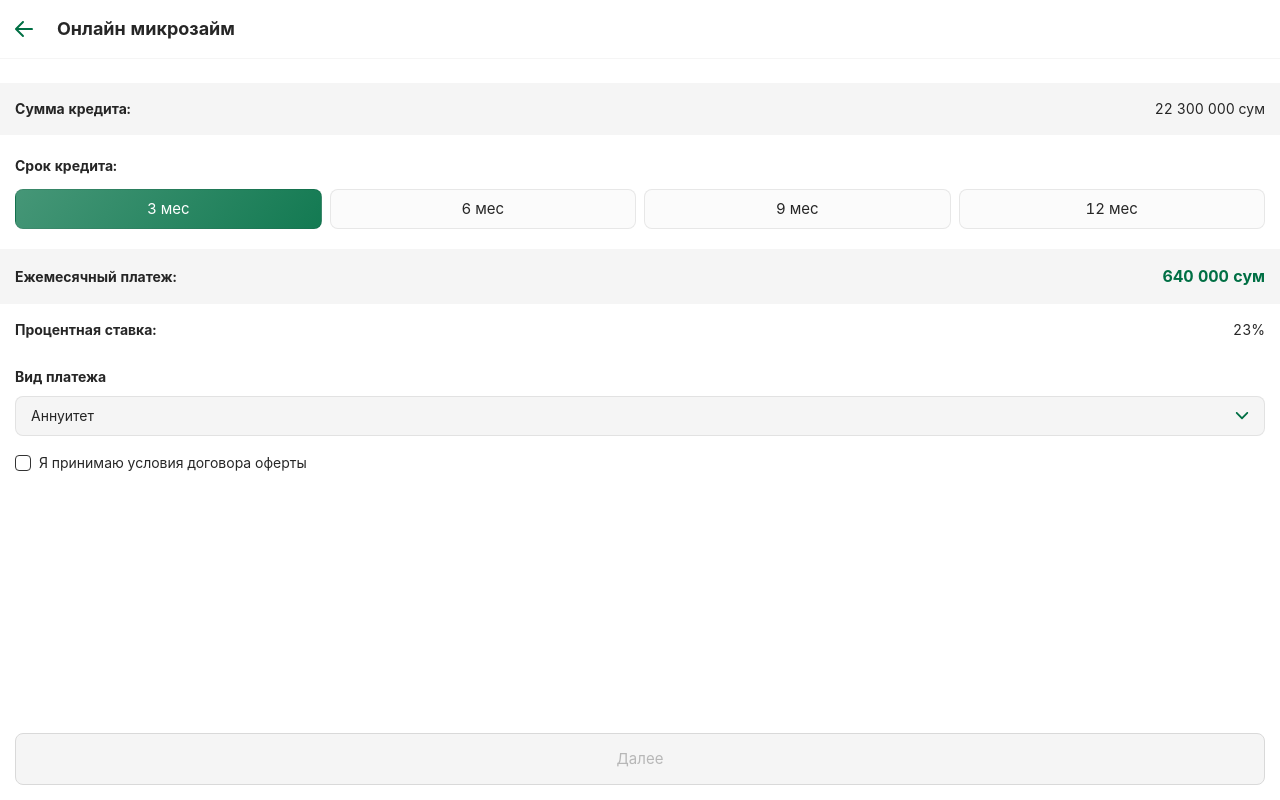
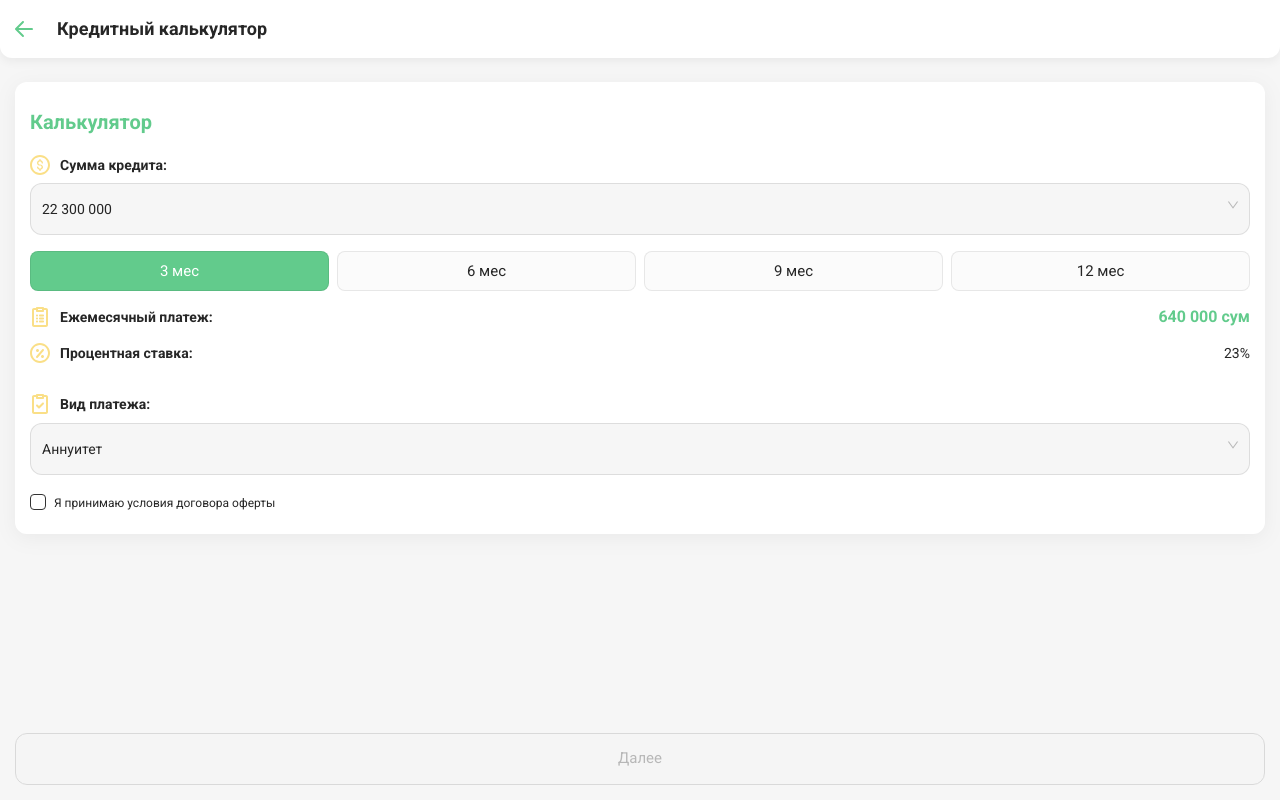
Before and after one commit to AlexShche/hamkor-creditCalculator, a React (Create React App) app: page / in a window 1280 px wide. Both pictures are taken after a click on the button "Далее". Built offline with nearby package versions, Linux system fonts and the light colour scheme.

Commit message:
Small redesign

```diff
--- a/src/containers/Calculator/Calculator.js
+++ b/src/containers/Calculator/Calculator.js
@@ -1,18 +1,16 @@
 import React, {useState} from "react"
-import {Form, Checkbox, Button, Radio, Modal} from "antd"
+import {Form, Checkbox, Button, Radio, Select} from "antd"
 
 // components
 import {Icon} from "../../components/Icon"
+import {Success} from "../Success/Success"
 import "./calculator.scss"
-import {Success} from "../Success/Success";
 
 export const Calculator = ({backFromCalculator}) => {
 
+    const {Option} = Select
+
     const [offer, setOffer] = useState(false)
-    const [annuity, setAnnuity] = useState(false)
-    const [isModalVisible, setIsModalVisible] = useState(false)
-    const [changeAnnuity, setChangeAnnuity] = useState(null)
-
     const [success, setSuccess] = useState(false)
 
     const onFinish = (values) => {
@@ -20,51 +18,33 @@ export const Calculator = ({backFromCalculator}) => {
         setSuccess(true)
     }
 
-    const handleOk = () => {
-        setIsModalVisible(false)
-        changeAnnuity === 1 ? setAnnuity(false) : setAnnuity(true)
-    }
-
-    const handleCancel = () => setIsModalVisible(false)
-
     return (
         <div className="calculator">
             {
                 success ? <Success/> :
                     <>
-                        <Modal
-                            className="modalAnnuity"
-                            title="Вид платежа"
-                            visible={isModalVisible}
-                            onOk={handleOk}
-                            onCancel={handleCancel}
-                            style={{bottom: 0}}
-                            footer={[
-                                <Button className="next-btn" key="change" onClick={handleOk}>
-                                    Изменить
-                                </Button>,
-                            ]}
-                        >
-                            <Radio.Group defaultValue={1} onChange={e => setChangeAnnuity(e.target.value)}>
-                                <Radio value={1}>Аннуитет</Radio>
-                                <Radio value={2}>Дифференцированный</Radio>
-                            </Radio.Group>
-                        </Modal>
                         <div className="head">
                             <Button
                                 icon={<Icon path="arrow"/>}
                                 onClick={() => backFromCalculator()}
                             />
-                            <h4>Онлайн микрозайм</h4>
+                            <h4>Кредитный калькулятор</h4>
                         </div>
-                        <Form onFinish={onFinish}>
-                            <div className="fields">
-                                <div>
-                                    <span className="name">Сумма кредита:</span>
-                                    <span className="result">22 300 000 сум</span>
-                                </div>
-                                <div>
-                                    <span className="name">Срок кредита:</span>
+                        <Form>
+                            <h3>Калькулятор</h3>
+                            <div className="params">
+                                <span className="param_name">
+                                    <Icon path="dollar"/>
+                                    Сумма кредита:
+                                </span>
+                                <Select defaultValue="22300000">
+                                    <Option value="22300000">22 300 000</Option>
+                                    <Option value="20300000">20 300 000</Option>
+                                    <Option value="15300000">15 300 000</Option>
+                                    <Option value="10300000">10 300 000</Option>
+                                    <Option value="2300000">2 300 000</Option>
+                                </Select>
+                                <div className="month">
                                     <Radio.Group defaultValue="3" buttonStyle="solid">
                                         <Radio.Button value="3">3 мес</Radio.Button>
                                         <Radio.Button value="6">6 мес</Radio.Button>
@@ -72,22 +52,27 @@ export const Calculator = ({backFromCalculator}) => {
                                         <Radio.Button value="12">12 мес</Radio.Button>
                                     </Radio.Group>
                                 </div>
-                                <div>
-                                    <span className="name">Ежемесячный платеж:</span>
-                                    <span className="result month-payment">640 000 сум</span>
-                                </div>
-                                <div>
-                                    <span className="name">Процентная ставка:</span>
-                                    <span className="result">23%</span>
-                                </div>
+                                <span className="param_name">
+                                    <Icon path="list"/>
+                                    Ежемесячный платеж:
+                                    <span className="month-payment">640 000 сум</span>
+                                </span>
+                                <span className="param_name">
+                                    <Icon path="percent"/>
+                                    Процентная ставка:
+                                    <span>23%</span>
+                                </span>
                             </div>
 
                             <div className="typePayment">
-                                <span>Вид платежа</span>
-                                <div onClick={() => setIsModalVisible(true)}>
-                                    {annuity ? "Дифференцированный" : "Аннуитет"}
-                                    <Icon path="downArrow"/>
-                                </div>
+                                <span className="param_name">
+                                    <Icon path="listSuccess"/>
+                                    Вид платежа:
+                                </span>
+                                <Select defaultValue="annuity">
+                                    <Option value="annuity">Аннуитет</Option>
+                                    <Option value="Differentiated">Диференцированный</Option>
+                                </Select>
                             </div>
 
                             <Form.Item
@@ -99,13 +84,10 @@ export const Calculator = ({backFromCalculator}) => {
                                     Я принимаю условия <span>договора оферты</span>
                                 </Checkbox>
                             </Form.Item>
-
-                            <Form.Item>
-                                <Button disabled={!offer} htmlType="submit" className="next-btn">
-                                    Далее
-                                </Button>
-                            </Form.Item>
                         </Form>
+                        <Button disabled={!offer} onClick={onFinish} htmlType="submit" className="next-btn">
+                            Далее
+                        </Button>
                     </>
             }
         </div>
--- a/src/containers/Calculator/calculator.scss
+++ b/src/containers/Calculator/calculator.scss
@@ -1,75 +1,69 @@
 @import "src/css/variables";
 
 .calculator {
+  padding-bottom: 110px;
 
   form {
+    background: #fff;
+    margin: 0 15px;
+    border-radius: $borderRadius;
+    padding: 25px 0 15px;
+    filter: drop-shadow(0px 4px 10px rgba(0, 0, 0, 0.05));
 
-    .ant-col, .ant-form-item-control-input {
-      position: static;
-    }
+    .ant-select{
+      width: 100%;
 
-    .typePayment {
-      margin: 10px 0 6px;
-      padding: 0 15px;
-
-      span {
-        display: block;
-        font-weight: $fontWeight;
-        margin-bottom: 8px;
-      }
-
-      div {
-        background: $grey;
-        border-radius: $borderRadius;
+      .ant-select-selector{
+        height: 52px;
         display: flex;
         align-items: center;
-        height: 40px;
-        padding: 0 15px;
-        border: 0.5px solid rgba(0, 0, 0, 0.08);
-
-        svg {
-          width: 14px;
-          height: 8px;
-          margin-left: auto;
-          fill: $mainColor;
-        }
+        border-radius: 12px;
+        margin-top: 8px;
+        background: $grey;
+        border: 0.5px solid rgba(0, 0, 0, 0.1);
       }
     }
 
-    .offer {
-      padding: 10px 15px 0;
+    .params{
+      padding: 0 15px;
+
+      .param_name{
+        display: flex;
+        align-items: center;
+        font-weight: $fontWeight;
+        line-height: 16px;
+
+        svg{
+          width: 20px;
+          height: 20px;
+          fill: $iconColor;
+          margin-right: 10px;
         }
 
-    .fields {
-
-      div {
-        display: flex;
-        align-items: center;
-        padding: 15px;
-
-        .name:first-child {
-          font-weight: $fontWeight;
+        span{
+          margin-left: auto;
+          font-weight: normal;
         }
 
-        .result:last-child {
+        .month-payment{
           margin-left: auto;
+          font-weight: $fontWeight;
+          color: $mainColor;
+          font-size: 16px;
         }
       }
 
-      .month-payment {
-        font-weight: $fontWeight;
-        font-size: 16px;
-        color: $mainColor
+      .param_name{
+        margin-top: 16px;
       }
 
-      div:nth-child(2) {
-        display: block;
-        padding: 20px 15px;
+      .month {
+        margin: 16px 0;
 
-        div {
-          margin-top: 12px;
-          padding: 0;
+        .ant-radio-group{
           display: flex;
+          align-items: center;
+        }
 
         .ant-radio-button-wrapper {
           border: 0.5px solid rgba(0, 0, 0, 0.08);
@@ -78,7 +72,7 @@
           display: flex;
           font-size: 15px;
           padding: 0;
-            border-radius: $borderRadius;
+          border-radius: 8px;
           height: 40px;
           border-left-width: 1px;
 
@@ -101,8 +95,42 @@
       }
     }
 
-      div:nth-child(odd) {
-        background: $grey;
+    .ant-col, .ant-form-item-control-input {
+      position: static;
+    }
+
+    h3{
+      margin-bottom: 12px;
+      padding: 0 15px;
+      font-weight: $fontWeight;
+      font-size: 1.25rem;
+      color: $mainColor;
+    }
+
+    .typePayment {
+      margin: 30px 0 6px;
+      padding: 0 15px;
+
+      .param_name {
+        display: flex;
+        align-items: center;
+        font-weight: $fontWeight;
+
+        svg{
+          width: 20px;
+          height: 20px;
+          fill: $iconColor;
+          margin-right: 10px;
+        }
+      }
+    }
+
+    .offer {
+      padding: 10px 15px 0;
+      margin-bottom: 6px;
+
+      label{
+        font-size: 12px;
       }
     }
 
--- a/src/css/main.scss
+++ b/src/css/main.scss
@@ -1,10 +1,13 @@
 @import "variables";
+@import url('https://fonts.googleapis.com/css2?family=Roboto:wght@100;300;400;500;700;900&display=swap');
 
 body{
   font-size: $defaultFontSize;
   padding: 0;
   margin: 0;
   box-sizing: border-box;
+  background: $grey;
+  font-family: 'Roboto', sans-serif;
 }
 
 .next-btn{
@@ -15,7 +18,7 @@ body{
   display: block;
   width: calc(100% - 30px);
   border-radius: $borderRadius;
-  position: absolute;
+  position: fixed;
   margin: auto;
   left: 0;
   bottom: 15px;
@@ -33,12 +36,12 @@ body{
 }
 
 .ant-radio-group-solid .ant-radio-button-wrapper-checked:not(.ant-radio-button-wrapper-disabled) {
-  background: linear-gradient(309.22deg, #006F44 -38.47%, #539E81 127.21%) !important;
+  background: $mainColor !important;
   border-color: transparent;
 }
 
 .ant-radio-group-solid .ant-radio-button-wrapper-checked:not(.ant-radio-button-wrapper-disabled):hover {
-  background: linear-gradient(309.22deg, #006F44 -38.47%, #539E81 127.21%) !important;
+  background: $mainColor !important;
   border-color: transparent;
 }
 
--- a/src/css/variables.scss
+++ b/src/css/variables.scss
@@ -6,8 +6,9 @@ $titleSize: 1.125rem;
 $fontWeight: 700;
 
 // colors
-$mainColor: #006F44;
-$grey: #F5F5F5;
+$mainColor: #62CB8C;
+$grey: #F6F6F6;
+$iconColor: #FADF87;
 
 // another
-$borderRadius: 8px;
+$borderRadius: 12px;
--- a/src/pages/CreditCalculator/CreditCalculator.js
+++ b/src/pages/CreditCalculator/CreditCalculator.js
@@ -29,22 +29,34 @@ export const CreditCalculator = () => {
                         <div className="content">
                             <h3>Условия кредита</h3>
                             <div className="conditions">
-                                <div>
+                                <div className="item">
                                     <span>Процентная ставка:</span>
-                                    <span>23% годовых</span>
+                                    <div>
+                                        <Icon path="percent" />
+                                        23% годовых
+                                    </div>
                                 </div>
-                                <div>
+                                <div className="item">
                                     <span>Сумма:</span>
-                                    <span>до 22 300 000 сум</span>
+                                    <div>
+                                        <Icon path="clock" />
+                                        до 22 300 000 сум
+                                    </div>
                                 </div>
-                                <div>
+                                <div className="item">
                                     <span>Срок:</span>
-                                    <span>до 12 месяцев</span>
+                                    <div>
+                                        <Icon path="dollar" />
+                                        до 12 месяцев
+                                    </div>
                                 </div>
-                            </div>
-                            <div className="prompt">
-                                <p>Форма предоставления:</p>
-                                <span>Зачисление средств на пластиковую карту АКБ "Hamkorbank"</span>
+                                <div className="item attention">
+                                    <span>Форма предоставления:</span>
+                                    <div>
+                                        <Icon path="attention" />
+                                        Зачисление средств на пластиковую карту АКБ "Hamkorbank"
+                                    </div>
+                                </div>
                             </div>
                         </div>
                         <Button className="next-btn" onClick={() => setVisibleCalculate(true)}>Далее</Button>
--- a/src/pages/CreditCalculator/creditCalculator.scss
+++ b/src/pages/CreditCalculator/creditCalculator.scss
@@ -1,21 +1,23 @@
 @import "src/css/variables";
 
-.creditCalculator{
+.creditCalculator {
 
-  .head{
+  .head {
+    background: #fff;
     padding: 15px;
     margin-bottom: 24px;
     display: flex;
     align-items: center;
-    border-bottom: 1px solid $grey;
+    box-shadow: 0 4px 10px rgba(0, 0, 0, 0.05);
+    border-radius: 0 0 12px 12px;
 
-    h4{
+    h4 {
       font-weight: $fontWeight;
       font-size: $titleSize;
       margin-bottom: 0;
     }
 
-    button{
+    button {
       border: 0;
       box-shadow: none;
       display: flex;
@@ -24,7 +26,7 @@
       width: 18px;
       margin-right: 24px;
 
-      svg{
+      svg {
         fill: $mainColor;
         height: 18px;
         width: 18px;
@@ -32,9 +34,14 @@
     }
   }
 
-  .content{
+  .content {
+    background: #fff;
+    margin: 0 15px;
+    border-radius: $borderRadius;
+    padding: 25px 0 15px;
+    filter: drop-shadow(0px 4px 10px rgba(0, 0, 0, 0.05));
 
-    h3{
+    h3 {
       margin-bottom: 18px;
       padding: 0 15px;
       font-weight: $fontWeight;
@@ -42,33 +49,36 @@
       color: $mainColor;
     }
 
-    .conditions{
+    .conditions {
 
-      div{
-        display: flex;
-        align-items: center;
-        padding: 15px;
+      .item {
+        padding: 6px 15px;
+        margin-bottom: 6px;
 
-        span:first-child{
-          font-weight: $fontWeight;
+        div {
+          margin-top: 8px;
+          display: flex;
+          align-items: center;
+
+          svg {
+            width: 20px;
+            height: 20px;
+            fill: $iconColor;
+            margin-right: 10px;
+          }
         }
 
-        span:last-child{
-          margin-left: auto;
+        span:first-child {
+          font-weight: $fontWeight;
         }
       }
 
-      div:nth-child(odd){
-        background: $grey;
+      .attention svg{
+        width: 36px !important;
       }
-    }
 
-    .prompt{
-      padding: 15px;
-
-      p{
-        margin-bottom: 6px;
-        font-weight: $fontWeight;
+      .item:last-child{
+        margin-bottom: 0;
       }
     }
   }
```
Also changed, not shown: public/index.html (+33 -0 lines), 1 other file (tests, documents, lock files or other folders). Lines whose indentation alone changed are shown as unchanged.
